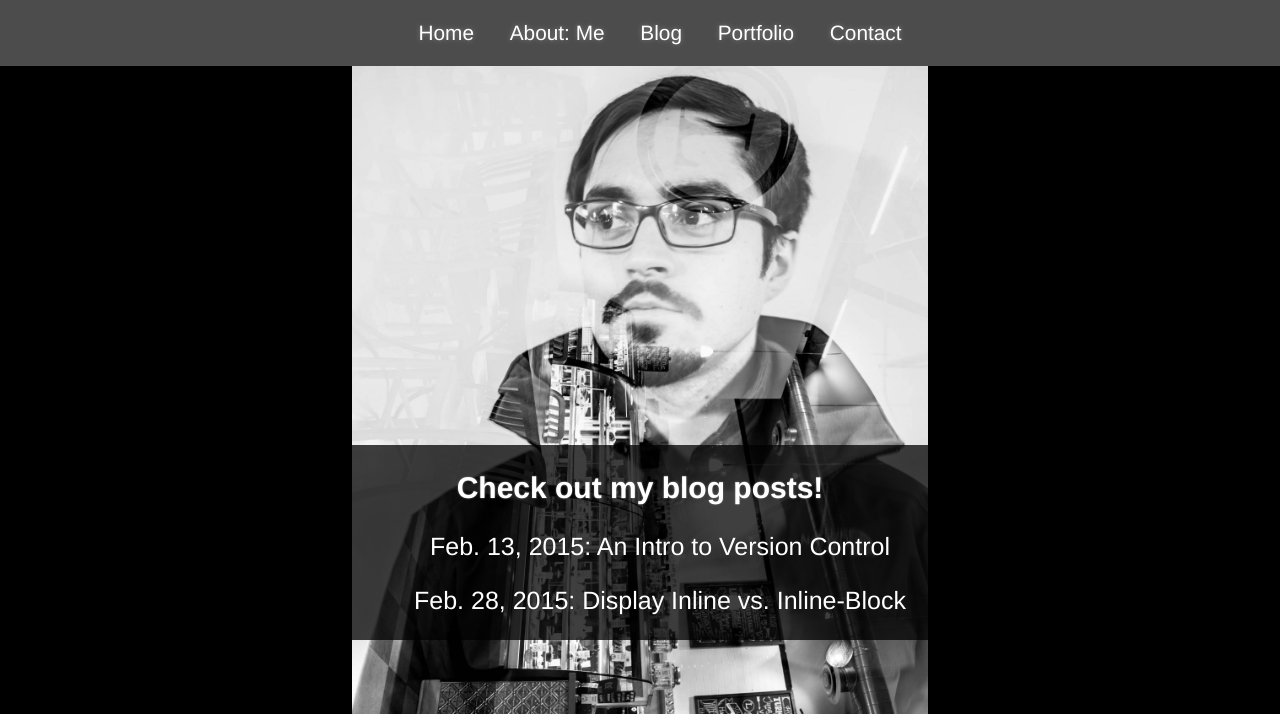
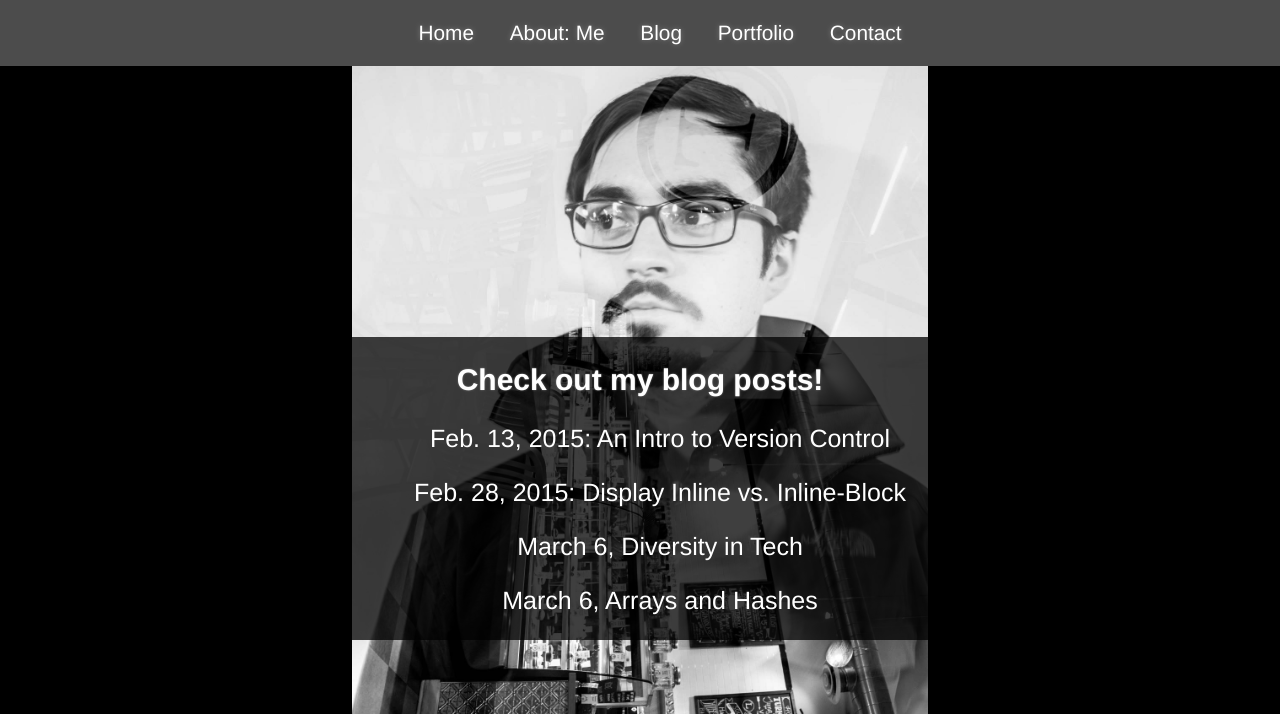
Before and after one commit to gevrah/gabezurita.github.io, a plain HTML site: page blog/index.html in a window 1280 px wide. Shown: the top 714 px of the page. Drawn offline with Linux system fonts and the light colour scheme.

Commit message:
Update Blog Page Links

```diff
--- a/blog/index.html
+++ b/blog/index.html
@@ -29,6 +29,8 @@
         <ul class="menu Hi">
            <li><a href="blog_entries/git.html">Feb. 13, 2015: An Intro to Version Control</a></li>
            <li><a href="blog_entries/css-concepts.html">Feb. 28, 2015: Display Inline vs. Inline-Block</a></li>
+           <li><a href="blog_entries/diversity-in-tech.html">March 6, Diversity in Tech</a></li>
+           <li><a href="blog_entries/arrays-hashes.html">March 6, Arrays and Hashes</a></li>
         </ul>
       </article>
     </main>
```
